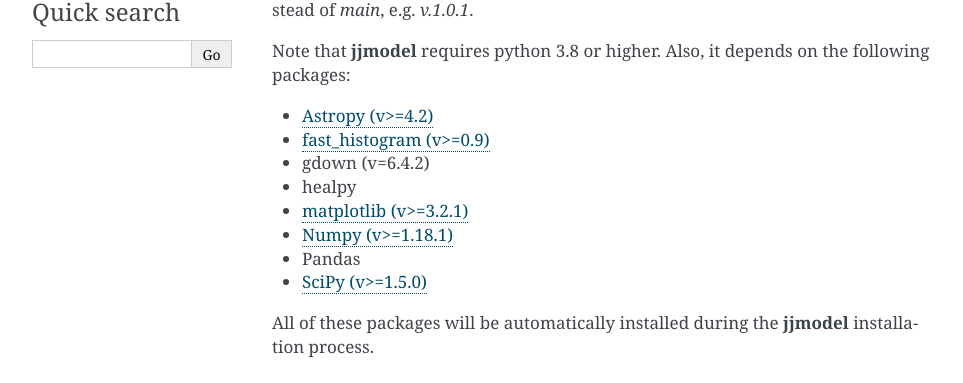
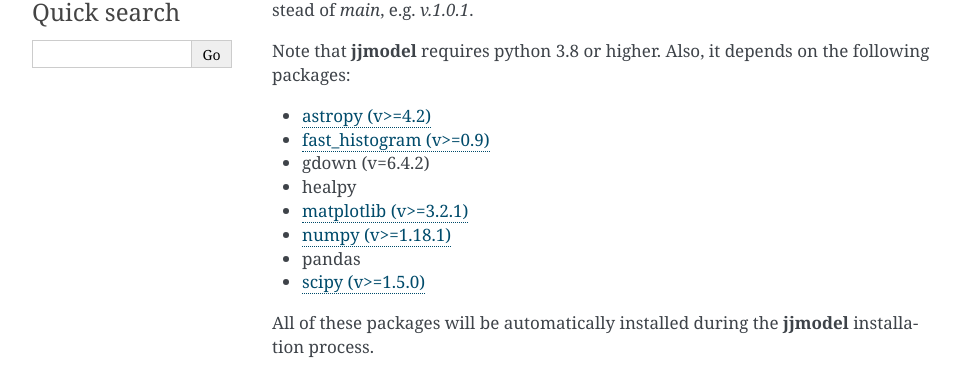
Before and after one commit to askenja/jjmodel, a Sphinx documentation site: the page built from jjmodel/docs/source/installation.rst, in a window 1280 px wide. Shown: the part 292-675 px from the top of the page, without its empty margins (148-1111 px from the left). Built offline with Sphinx 7.4.7, drawn with Linux system fonts in a browser that asks for light colours.

Commit message:
Updated doc

```diff
--- a/jjmodel/docs/source/installation.rst
+++ b/jjmodel/docs/source/installation.rst
@@ -21,14 +21,14 @@
 
 Note that **jjmodel** requires python 3.8 or higher. Also, it depends on the following packages:
 
-- `Astropy (v>=4.2) <http://www.astropy.org/>`_
+- `astropy (v>=4.2) <http://www.astropy.org/>`_
 - `fast_histogram (v>=0.9) <https://github.com/astrofrog/fast-histogram>`_
 - gdown (v=6.4.2)
 - healpy
 - `matplotlib (v>=3.2.1) <http://matplotlib.sourceforge.net/>`_
-- `Numpy (v>=1.18.1) <https://numpy.org/>`_
-- Pandas
-- `SciPy (v>=1.5.0) <http://www.scipy.org/>`_
+- `numpy (v>=1.18.1) <https://numpy.org/>`_
+- pandas
+- `scipy (v>=1.5.0) <http://www.scipy.org/>`_
 
 All of these packages will be automatically installed during the **jjmodel** installation process.
 
```
Also changed, not shown: 3 other files.
